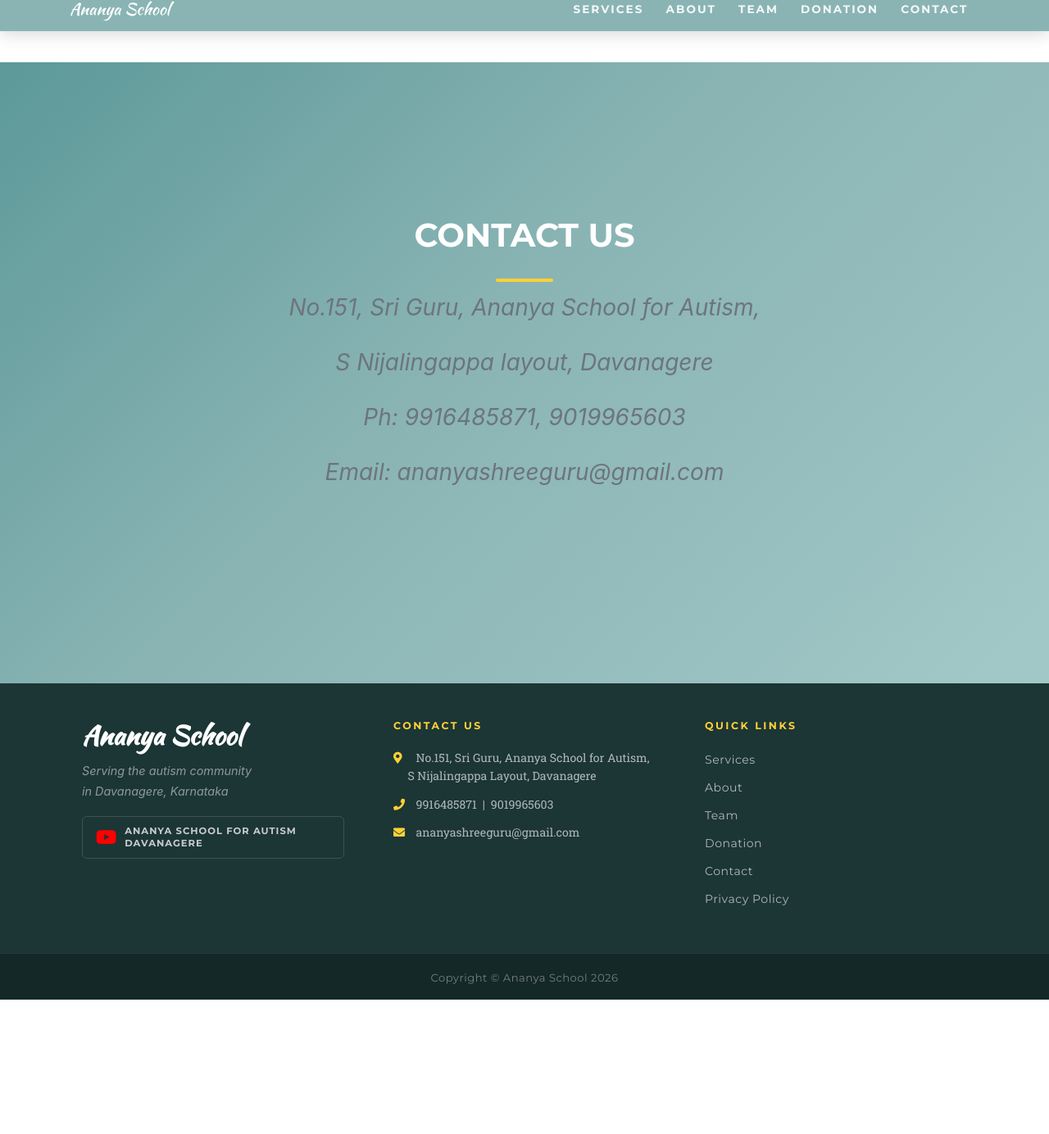
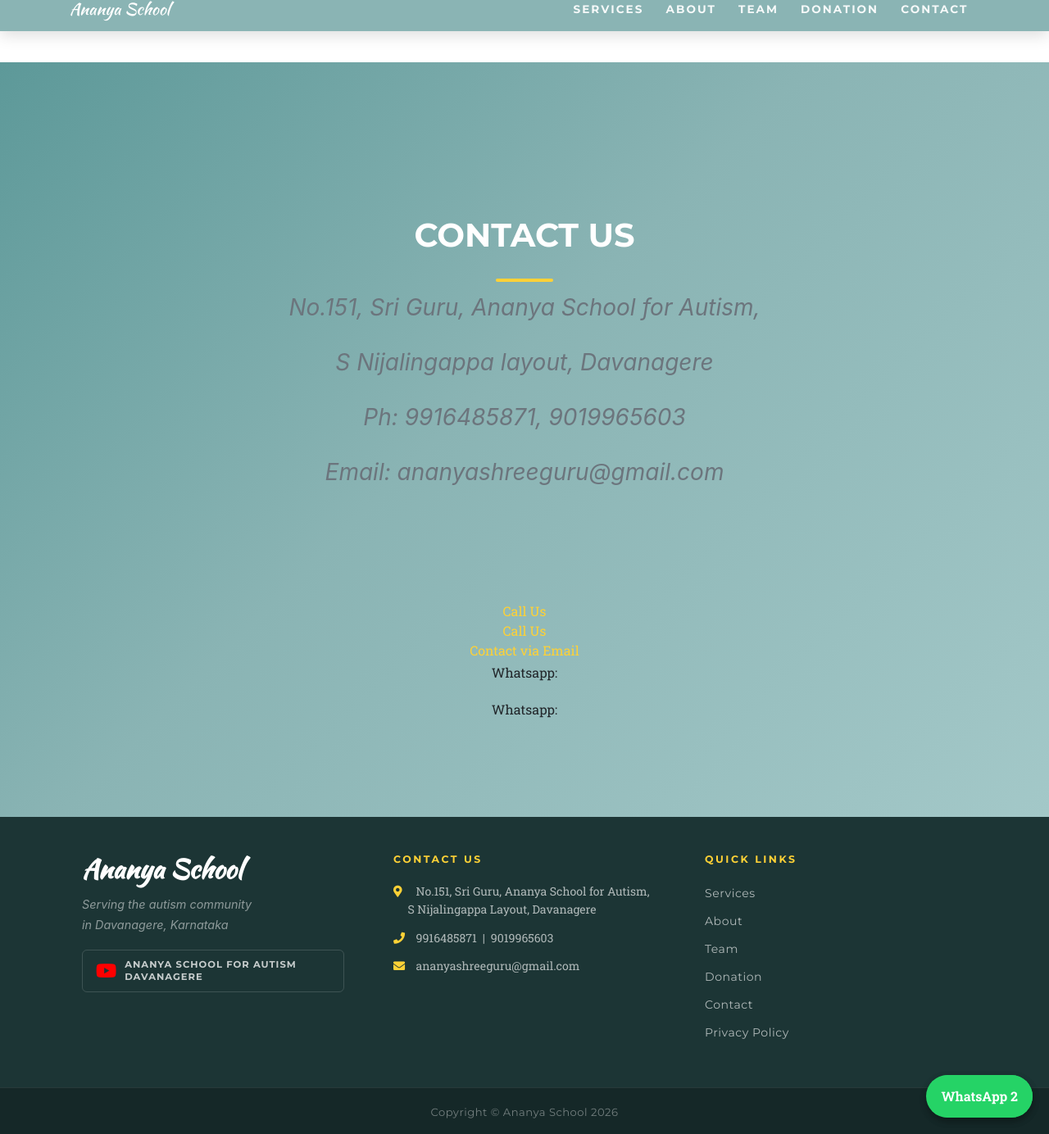
Before and after one commit to shreegurutrust22/ananyaschool, a Jekyll site: the page built from index.md, in a window 1280 px wide and 1400 px high, scrolled down 5463 px, cut to the strip 16-1400 px from the top of the window. Shown: the whole strip at 82% size. Built offline with Jekyll 4.4.1, drawn with Linux system fonts in a browser that asks for light colours; some web fonts are replaced; before the commit the page ends 6699 px from its top, so only the background shows below that.

Commit message:
Update contact.html

```diff
--- a/_includes/contact.html
+++ b/_includes/contact.html
@@ -1,3 +1,29 @@
+<style>
+.floating-whatsapp {
+
+    position: fixed;
+
+    bottom: 20px;
+
+    right: 20px;
+
+    background: #25D366;
+
+    color: white !important;
+
+    padding: 14px 18px;
+
+    border-radius: 50px;
+
+    text-decoration: none;
+
+    font-weight: bold;
+
+    box-shadow: 0 4px 10px rgba(0,0,0,0.2);
+
+    z-index: 999;
+}
+</style>
 <!-- Contact -->
 {% if site.locale and site.locale != "" and site.locale != nil %}
 <section class="page-section" id="{{ site.data.sitetext[site.locale].contact.section | default: "contact" }}">
@@ -7,6 +33,11 @@
         <h2 class="section-heading text-uppercase">
           {{ site.data.sitetext[site.locale].contact.title | markdownify | default: Contact Us }}</h2>
         <h3 class="section-subheading text-muted">{{ site.data.sitetext[site.locale].contact.text | default: "" }}</h3>
+        <a href="tel:+919916485871">Call Us</a></br>
+        <a href="tel:+919019965603">Call Us</a></br>
+        <a href="mailto:ananyashreeguru@gmail.com?subject=Donation Inquiry">Contact via Email</a>
+        <p>Whatsapp:</p><a href="https://wa.me/919916485871" class="floating-whatsapp" target="_blank">WhatsApp 1</a>
+        <p>Whatsapp:</p><a href="https://wa.me/919019965603" class="floating-whatsapp" target="_blank">WhatsApp 2</a>
       </div>
     </div>
 <!--    <div class="row">-->
```
